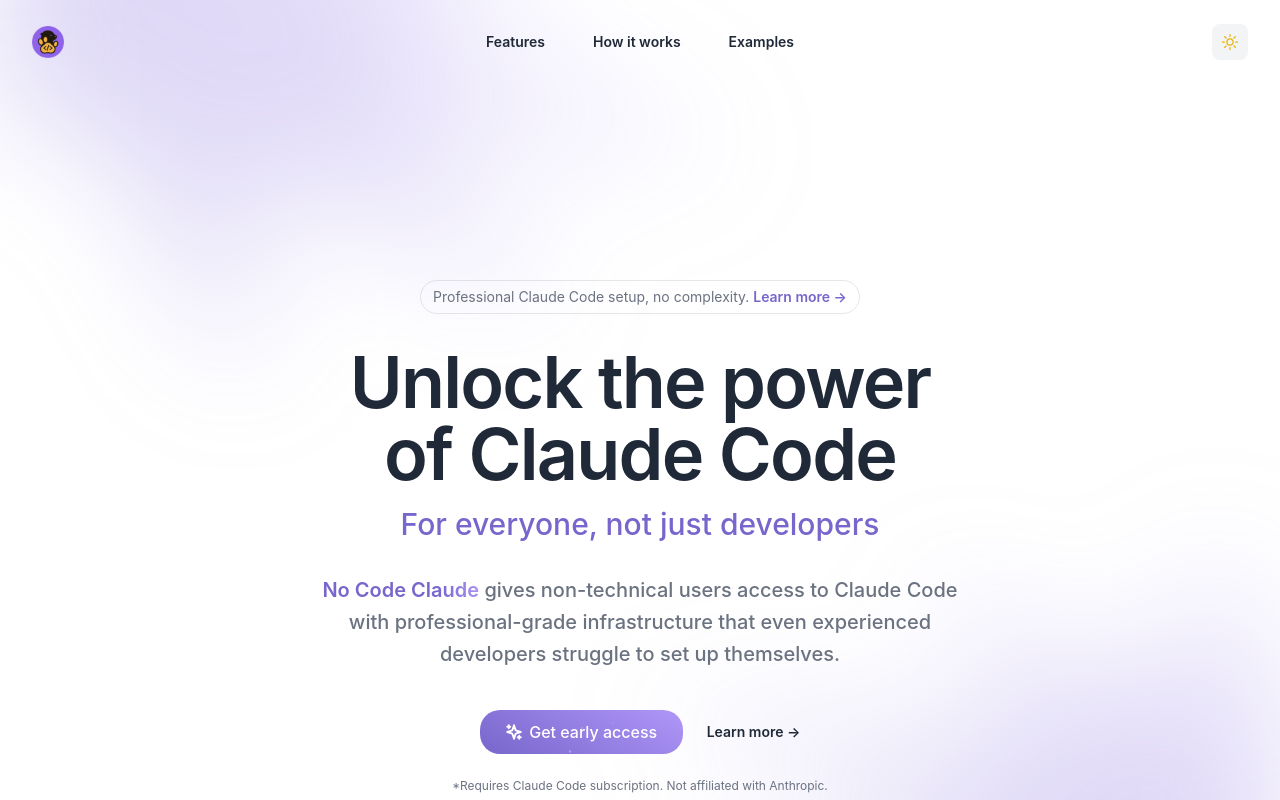
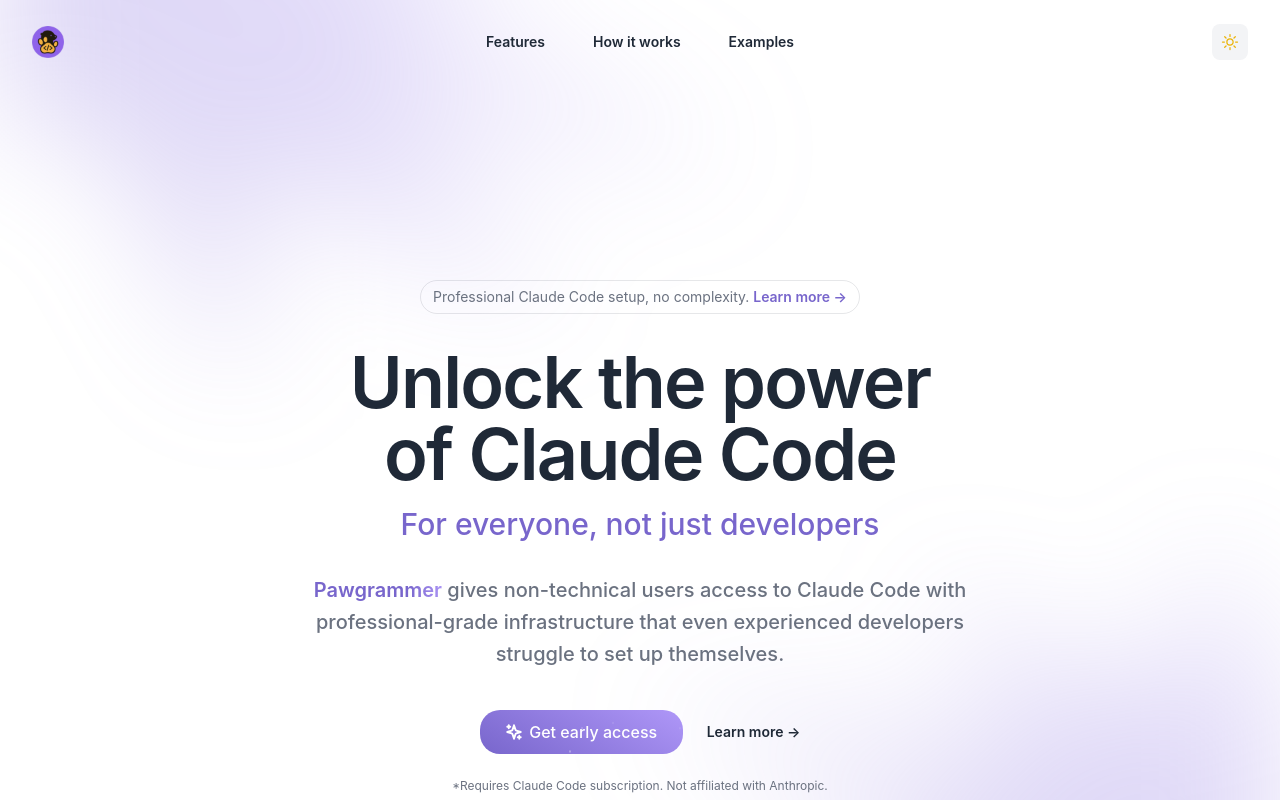
Before and after one commit to actsie/NCC, a React (Create React App) app: page / in a window 1280 px wide. Shown: the top 800 px of the page. Built offline with nearby package versions, Linux system fonts and the light colour scheme.

Commit message:
Complete rebrand from No Code Claude to Pawgrammer
- Update page title, meta description, and PWA manifest
- Replace all "No Code Claude" references with "Pawgrammer"
- Add footer logo for consistent branding
- Update share functionality title

```diff
--- a/public/index.html
+++ b/public/index.html
@@ -7,7 +7,7 @@
     <meta name="theme-color" content="#000000" />
     <meta
       name="description"
-      content="Web site created using create-react-app"
+      content="Pawgrammer - AI-powered coding tools for non-technical users"
     />
     <link rel="apple-touch-icon" href="%PUBLIC_URL%/logo192.png" />
     <!--
@@ -24,7 +24,7 @@
       work correctly both with client-side routing and a non-root public URL.
       Learn how to configure a non-root public URL by running `npm run build`.
     -->
-    <title>React App</title>
+    <title>Pawgrammer</title>
   </head>
   <body>
     <noscript>You need to enable JavaScript to run this app.</noscript>
--- a/src/AnimatedButton.js
+++ b/src/AnimatedButton.js
@@ -23,7 +23,7 @@
       // Handle share functionality
       if (navigator.share) {
         navigator.share({
-          title: 'No Code Claude - Early Access',
+          title: 'Pawgrammer - Early Access',
           text: 'Get Claude Code access with professional-grade infrastructure that even experienced developers struggle to set up!',
           url: window.location.href,
         }).catch((err) => {
--- a/src/App.js
+++ b/src/App.js
@@ -542,7 +542,7 @@
   }
 `;
 
-// Styled component for gradient shine effect on "No Code Claude" text
+// Styled component for gradient shine effect on "Pawgrammer" text
 const ShineText = styled.span`
   background: linear-gradient(to right, #7866CC 0, #AF97F8 10%, #7866CC 20%);
   background-size: 300% 100%;
@@ -838,7 +838,7 @@
         <nav className="flex items-center justify-between p-6 lg:px-8" aria-label="Global">
           <div className="flex lg:flex-1">
             <a href="#" className="-m-1.5 p-1.5 placeholder-link">
-              <span className="sr-only">No Code Claude</span>
+              <span className="sr-only">Pawgrammer</span>
               <div className="h-8 w-8 rounded-lg flex items-center justify-center overflow-hidden">
                 <img
                   src="/pawgrammer.png"
@@ -874,7 +874,7 @@
           <DialogPanel className="fixed inset-y-0 right-0 z-50 w-full overflow-y-auto bg-white dark:bg-gray-900 p-6 sm:max-w-sm sm:ring-1 sm:ring-gray-900/10 dark:ring-gray-100/10">
             <div className="flex items-center justify-between">
               <a href="#" className="-m-1.5 p-1.5 placeholder-link">
-                <span className="sr-only">No Code Claude</span>
+                <span className="sr-only">Pawgrammer</span>
                 <div className="h-8 w-8 rounded-lg flex items-center justify-center overflow-hidden">
                   <img
                     src="/pawgrammer.png"
@@ -947,7 +947,7 @@
               For everyone, not just developers
             </p>
             <p className="mt-8 text-lg font-medium text-pretty text-[#6B7280] dark:text-gray-300 sm:text-xl/8">
-              <ShineText>No Code Claude</ShineText> gives non-technical users access to Claude Code with professional-grade infrastructure that even experienced developers struggle to set up themselves.
+              <ShineText>Pawgrammer</ShineText> gives non-technical users access to Claude Code with professional-grade infrastructure that even experienced developers struggle to set up themselves.
             </p>
             <div className="mt-10 flex items-center justify-center gap-x-6">
               <div className="relative inline-block">
@@ -1070,7 +1070,7 @@
           <div className="mx-auto max-w-4xl lg:text-center mb-16">
             <h2 className="text-base font-semibold leading-7 text-[#7866CC]">Understanding the Challenge</h2>
             <p className="mt-2 text-4xl font-semibold tracking-tight text-pretty text-[#1F2937] dark:text-white sm:text-5xl lg:text-balance">
-              Why <ShineText>No Code Claude</ShineText> exists
+              Why <ShineText>Pawgrammer</ShineText> exists
             </p>
           </div>
 
@@ -1286,7 +1286,7 @@
                             Built for non-technical users who want real apps
                           </p>
                           <p className="mt-2 max-w-lg text-sm/6 text-[#6B7280] dark:text-gray-300 max-lg:text-center">
-                            Yes, there's a learning curve—but you get apps that actually work long-term. Other tools work for demos. <ShineText>No Code Claude</ShineText> builds apps you can actually use.
+                            Yes, there's a learning curve—but you get apps that actually work long-term. Other tools work for demos. <ShineText>Pawgrammer</ShineText> builds apps you can actually use.
                           </p>
                         </div>
                         <div className="relative min-h-[30rem] w-full grow">
@@ -1350,7 +1350,7 @@
                           >
                             <img
                               src="/no-code-claude-professional-setup.png"
-                              alt="No Code Claude Professional Setup"
+                              alt="Pawgrammer Professional Setup"
                               className="w-full max-w-xs rounded-lg shadow-xl hover:shadow-2xl transition-shadow duration-200"
                             />
                           </motion.div>
@@ -1826,7 +1826,12 @@
           <div className="md:flex md:justify-between">
             <div className="mb-6 md:mb-0">
               <a href="#" className="flex items-center placeholder-link">
-                <span className="self-center text-2xl font-semibold whitespace-nowrap text-[#1F2937] dark:text-white"><ShineText>No Code Claude</ShineText></span>
+                <img
+                  src="/pawgrammer.png"
+                  alt="Pawgrammer"
+                  className="h-8 w-8 mr-3"
+                />
+                <span className="self-center text-2xl font-semibold whitespace-nowrap text-[#1F2937] dark:text-white"><ShineText>Pawgrammer</ShineText></span>
               </a>
             </div>
             <div className="grid grid-cols-2 gap-8 sm:gap-6 sm:grid-cols-3">
@@ -1873,7 +1878,7 @@
             </p>
           </div>
           <div className="sm:flex sm:items-center sm:justify-between">
-            <span className="text-sm text-[#6B7280] dark:text-gray-300 sm:text-center">© 2025 <a href="#" className="hover:underline placeholder-link">No Code Claude</a>. All Rights Reserved.</span>
+            <span className="text-sm text-[#6B7280] dark:text-gray-300 sm:text-center">© 2025 <a href="#" className="hover:underline placeholder-link">Pawgrammer</a>. All Rights Reserved.</span>
             <div className="flex mt-4 sm:justify-center sm:mt-0">
               <a href="#" className="text-[#6B7280] dark:text-gray-300 hover:text-[#1F2937] dark:text-white placeholder-link">
                 <svg className="w-4 h-4" aria-hidden="true" xmlns="http://www.w3.org/2000/svg" fill="currentColor" viewBox="0 0 20 17">
```
Also changed, not shown: public/manifest.json, 1 other file (tests, documents, lock files or other folders).
